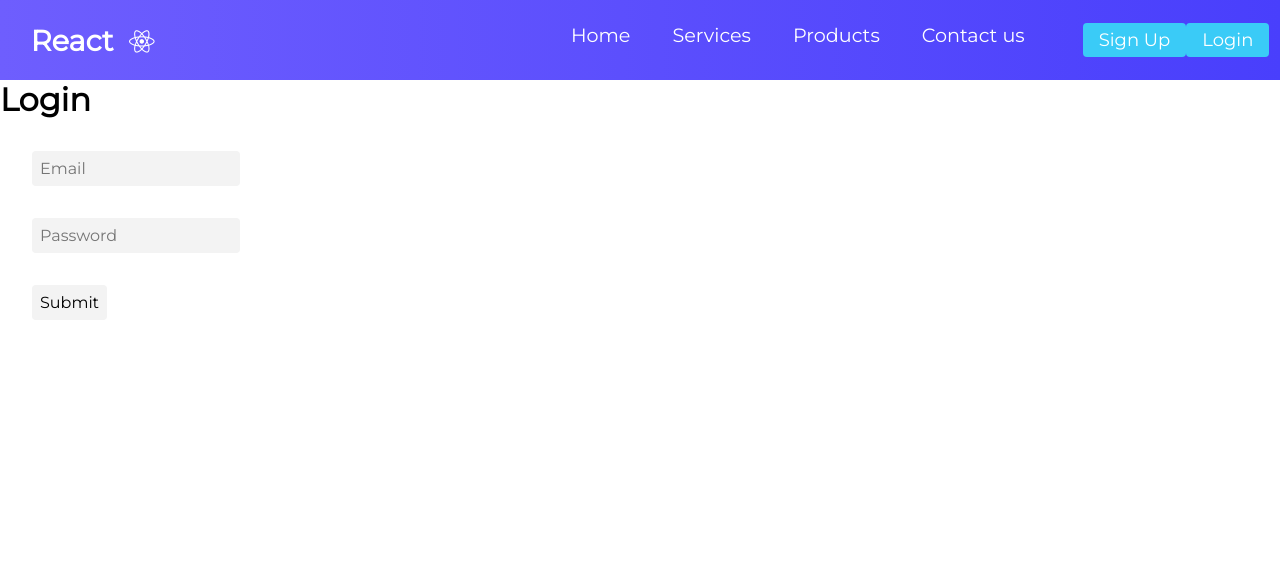
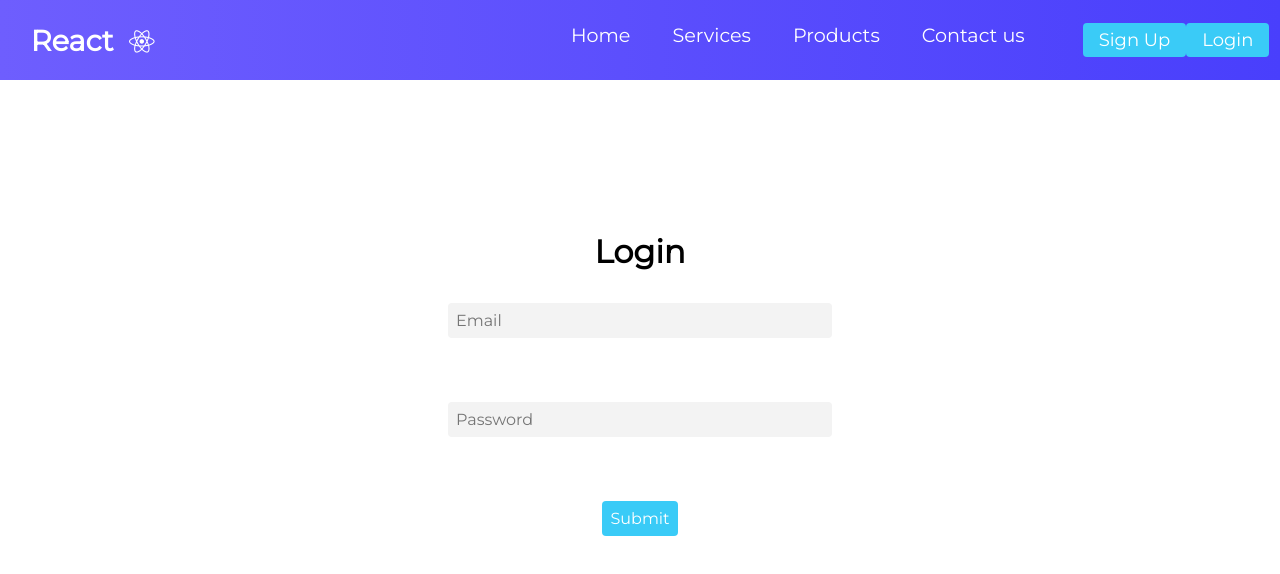
Before and after one commit to sashaPlavi/auth-form, a React (Create React App) app: page /login in a window 1280 px wide. Shown: the top 574 px of the page. Built offline with nearby package versions, Linux system fonts and the light colour scheme.

Commit message:
login style

```diff
--- a/src/pages/LoginForm/LoginForm.css
+++ b/src/pages/LoginForm/LoginForm.css
@@ -0,0 +1,43 @@
+.login-form-container {
+  display: flex;
+  width: 100%;
+  height: 80vh;
+  justify-content: center;
+  align-items: center;
+}
+
+.login-form {
+  display: flex;
+  flex-direction: column;
+  width: 50%;
+
+  height: 450px;
+
+  justify-content: center;
+  align-items: center;
+}
+input {
+  font-size: 1rem;
+  padding: 0.5rem;
+  border: none;
+  background: #f3f3f3;
+  border-radius: 4px;
+}
+.input-item {
+  width: 60%;
+}
+.input-btn-item {
+  background: #3acbf7;
+  color: #fff;
+}
+input:focus {
+  outline: none;
+  background: #dbdbdb;
+  transition: 0.5s;
+}
+
+@media screen and (max-width: 960px) {
+  .reg-form {
+    width: 80%;
+  }
+}
--- a/src/pages/LoginForm/LoginForm.js
+++ b/src/pages/LoginForm/LoginForm.js
@@ -1,5 +1,6 @@
 import React, { Component } from 'react';
 import Axios from 'axios';
+import './LoginForm.css';
 
 export default class LoginForm extends Component {
   state = {
@@ -17,23 +18,25 @@ export default class LoginForm extends Component {
   };
   render() {
     return (
-      <div>
-        <form onSubmit={this.handleSubmit}>
+      <div className="login-form-container">
+        <form onSubmit={this.handleSubmit} className="login-form ">
           <h1>Login</h1>
 
           <input
+            className="input-item"
             placeholder="Email"
             value={this.state.email}
             onChange={(e) => this.setState({ email: e.target.value })}
           />
 
           <input
+            className="input-item"
             placeholder="Password"
             value={this.state.password}
             onChange={(e) => this.setState({ password: e.target.value })}
           />
 
-          <input type="submit" value="Submit" />
+          <input className="input-btn-item" type="submit" value="Submit" />
         </form>
       </div>
     );
```
Also changed, not shown: 1 other file (tests, documents, lock files or other folders).
